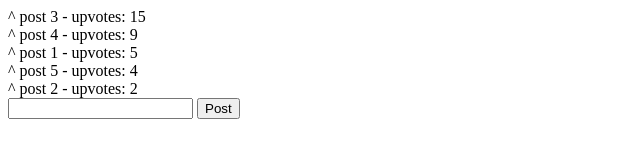
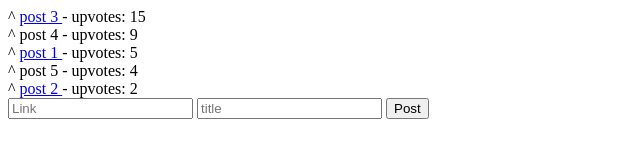
Before and after one commit to jacscoder-old/MyFlapperNews, a plain HTML site: page index.html in a window 1280 px wide. Shown: the whole page, without its empty margins (0-640 px from the left). Drawn offline with nearby package versions, Linux system fonts and the light colour scheme.

Commit message:
add link to post

```diff
--- a/app.js
+++ b/app.js
@@ -3,17 +3,18 @@ var app = angular.module('flapperNews', [])
 		var self = this;
 
     self.posts = [
-      {title: 'post 1', upvotes: 5},
-      {title: 'post 2', upvotes: 2},
-      {title: 'post 3', upvotes: 15},
-      {title: 'post 4', upvotes: 9},
-      {title: 'post 5', upvotes: 4}
+      {title: 'post 1', link: 'adsf', upvotes: 5},
+      {title: 'post 2', link: 'fasdf', upvotes: 2},
+      {title: 'post 3', link: 'fasd', upvotes: 15},
+      {title: 'post 4', link: '', upvotes: 9},
+      {title: 'post 5', link: '', upvotes: 4}
     ];
 
     self.addPost = function() {
       if(!self.title || self.title === '') { return; }
-      self.posts.push({title: self.title, upvotes: 4});
+      self.posts.push({title: self.title, link: self.link, upvotes: 4});
       self.title = '';
+      self.link = ''
     };
 
     self.addVote = function(post) {
--- a/index.html
+++ b/index.html
@@ -8,10 +8,13 @@
 	<body ng-app="flapperNews" ng-controller="MainCtrl as ctrl">
     <div ng-repeat="post in ctrl.posts | orderBy: '-upvotes'">
       <span ng-click="ctrl.addVote(post)"> ^ </span>
-      {{post.title}} - upvotes: {{post.upvotes}}
+      <a href="{{post.link}}" ng-show="post.link"> {{post.title}} </a>
+      <span ng-hide="post.link"> {{post.title}} </span>
+      - upvotes: {{post.upvotes}}
     </div>
     <form ng-submit="ctrl.addPost()">
-      <input type="text" ng-model="ctrl.title"></input>
+      <input type="text" ng-model="ctrl.title" placeholder="Link"></input>
+      <input type="text" ng-model="ctrl.link" placeholder="title"></input>
       <button type="submit"> Post </button>
     </form>
 
```
